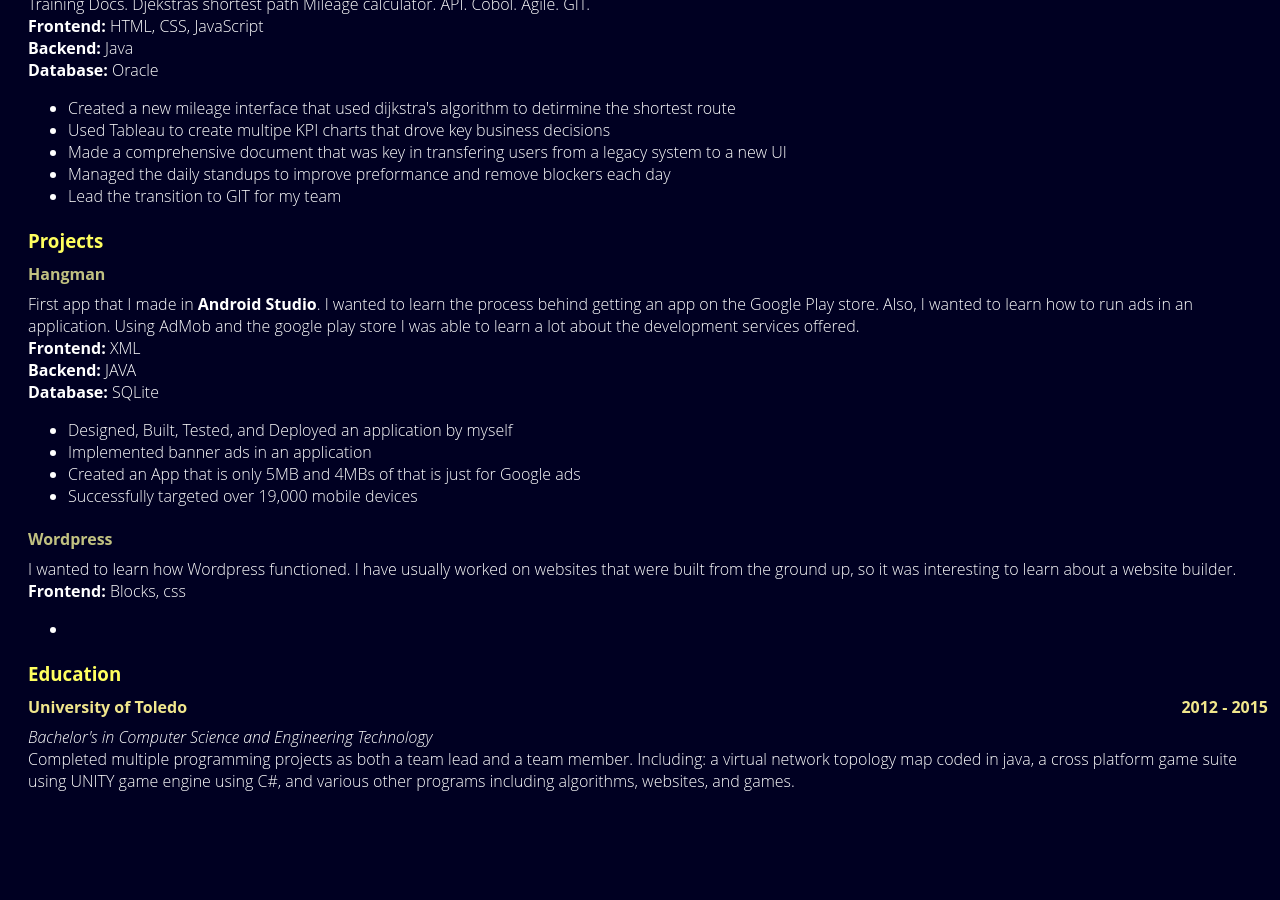
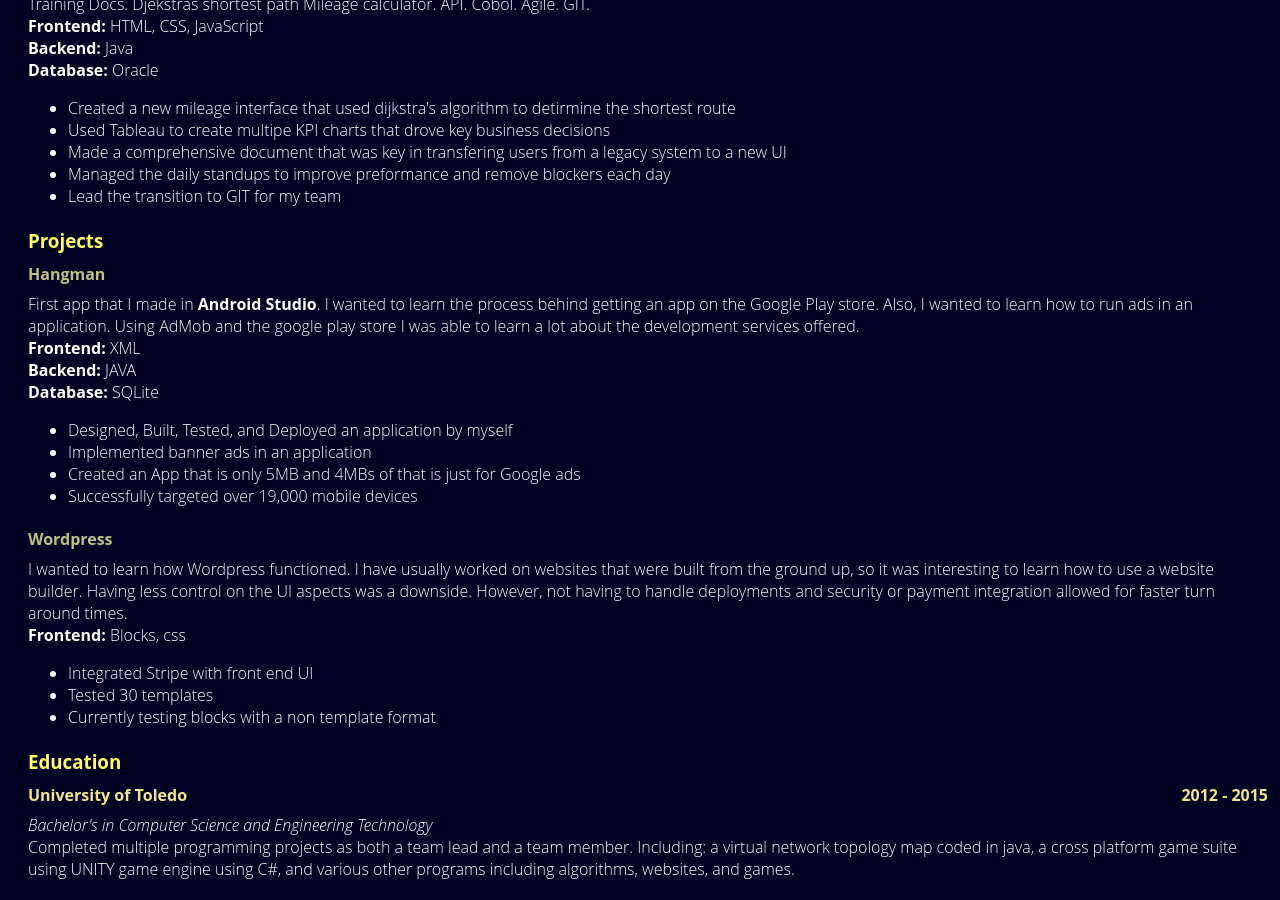
Before and after one commit to matt-chap/matt-chap.github.io, a Jekyll site: the page built from about.html, in a window 1280 px wide and 900 px high, scrolled down 1030 px. Built offline with Jekyll 4.4.1, drawn with Linux system fonts in a browser that asks for light colours; before the commit the page ends 1842 px from its top, so only the background shows below that.

Commit message:
Wordpress Expanded

```diff
--- a/about.html
+++ b/about.html
@@ -194,14 +194,17 @@ title: About
         </div>
         <p class="about-paragraph">
             I wanted to learn how Wordpress functioned.
-            I have usually worked on websites that were built from the ground up, so it was interesting to learn about a website builder.
-
+            I have usually worked on websites that were built from the ground up, so it was interesting to learn how to use a website builder.
+            Having less control on the UI aspects was a downside.
+            However, not having to handle deployments and security or payment integration allowed for faster turn around times.
         </p>
         <p class="about-paragraph">
             <b>Frontend:</b> Blocks, css
         </p>
         <ul style="width: auto; text-align: left;">
-            <li></li>
+            <li>Integrated Stripe with front end UI</li>
+            <li>Tested 30 templates</li>
+            <li>Currently testing blocks with a non template format</li>
         </ul>
 
         <h3>Education</h3>
```
